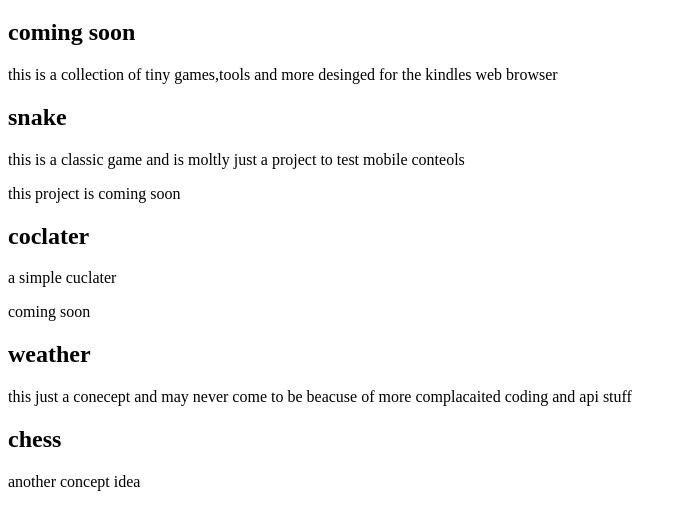
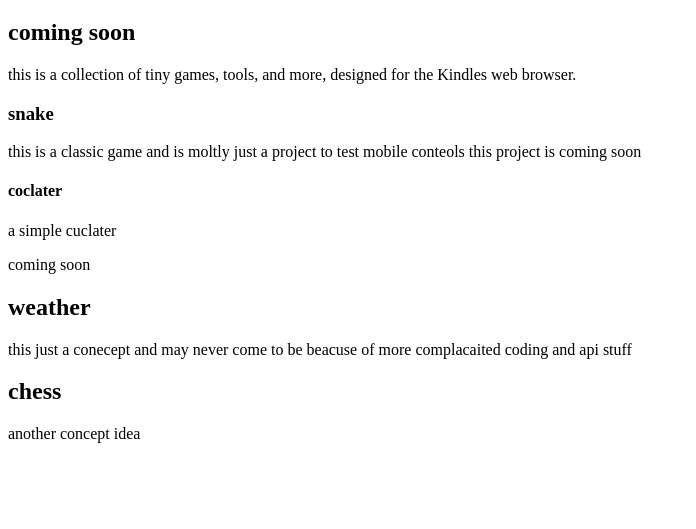
Before and after one commit to guinea7pig/kindle_apps.github.io, a plain HTML site: page docs/index.html in a window 1280 px wide. Shown: the part 61-590 px from the top of the page, without its empty margins (0-696 px from the left). Drawn offline with Linux system fonts and the light colour scheme.

Commit message:
Update index.html

```diff
--- a/docs/index.html
+++ b/docs/index.html
@@ -1,16 +1,15 @@
  <!DOCTYPE html>
 <html>
 	<head>
-
-     <head>
-     </body>
-      <h1>kindle apps</h1>
-      <h2>coming soon</h2>
-      <p>this is a collection of tiny games,tools and more desinged for the kindles web browser</p>
-      <h2>snake</h2>
-      <p>this is a classic game and is moltly just a project to test mobile conteols</p>
-      <p>this project is coming soon
-      <h2>coclater</h2>
+		<head>
+		</body>
+			<h1>kindle apps</h1>
+			<h2>coming soon</h2>
+			<p1>this is a collection of tiny games, tools, and more, designed for the Kindles web browser.</p1>
+			<h3>snake</h3>
+      		<p2>this is a classic game and is moltly just a project to test mobile conteols</p2>
+      		<p3>this project is coming soon</p3>
+      <h4>coclater</h4>
       <p> a simple cuclater<p>
       <p>coming soon</p>
       <h2>weather</h2>
```
